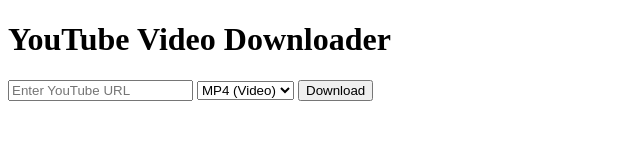
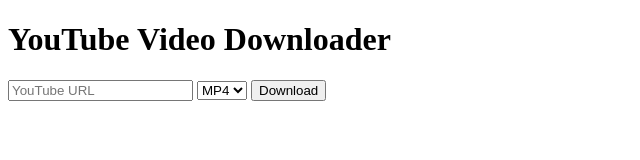
Before and after one commit to douaa-77/ytbdownloader, a plain HTML site: page index.html in a window 1280 px wide. Shown: the whole page, without its empty margins (0-640 px from the left). Drawn offline with Linux system fonts and the light colour scheme.

Commit message:
Update index.html

```diff
--- a/index.html
+++ b/index.html
@@ -7,13 +7,13 @@
 </head>
 <body>
     <h1>YouTube Video Downloader</h1>
-    <form action="/download" method="get">
-        <input type="text" name="url" placeholder="Enter YouTube URL" required>
-        <select name="format">
-            <option value="mp4">MP4 (Video)</option>
-            <option value="mp3">MP3 (Audio)</option>
-        </select>
-        <button type="submit">Download</button>
-    </form>
+  <form action="/download" method="GET">
+  <input type="text" name="url" placeholder="YouTube URL">
+  <select name="format">
+    <option value="mp4">MP4</option>
+    <option value="mp3">MP3</option>
+  </select>
+  <button type="submit">Download</button>
+</form>
 </body>
 </html>
```
